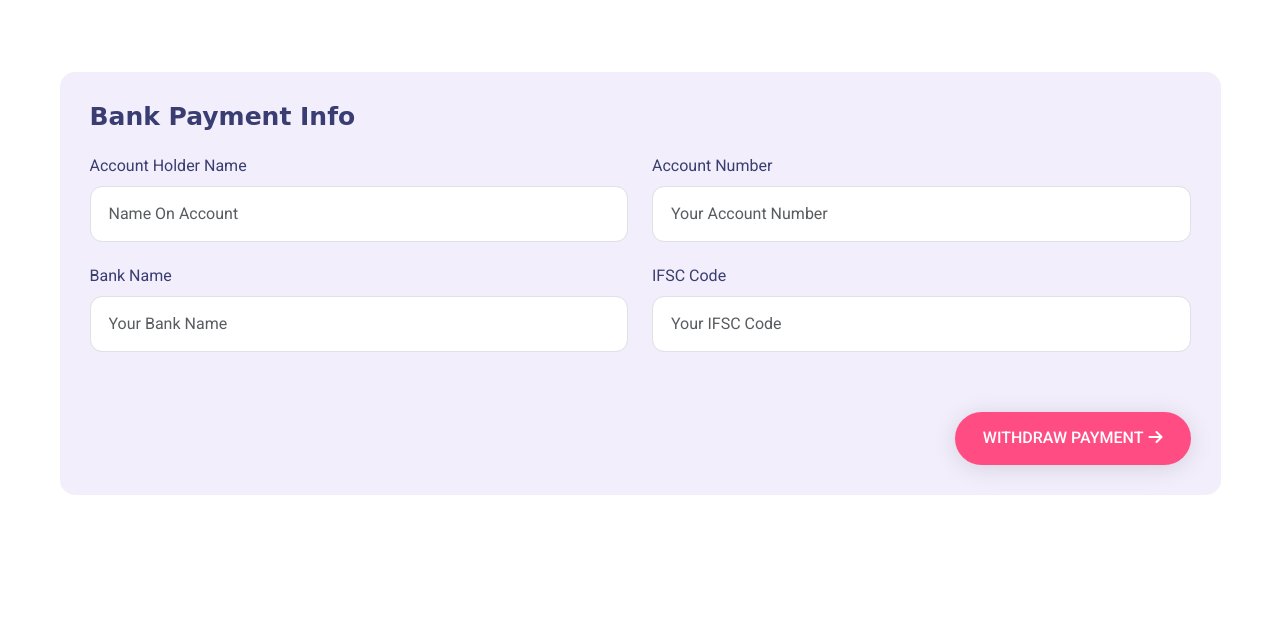
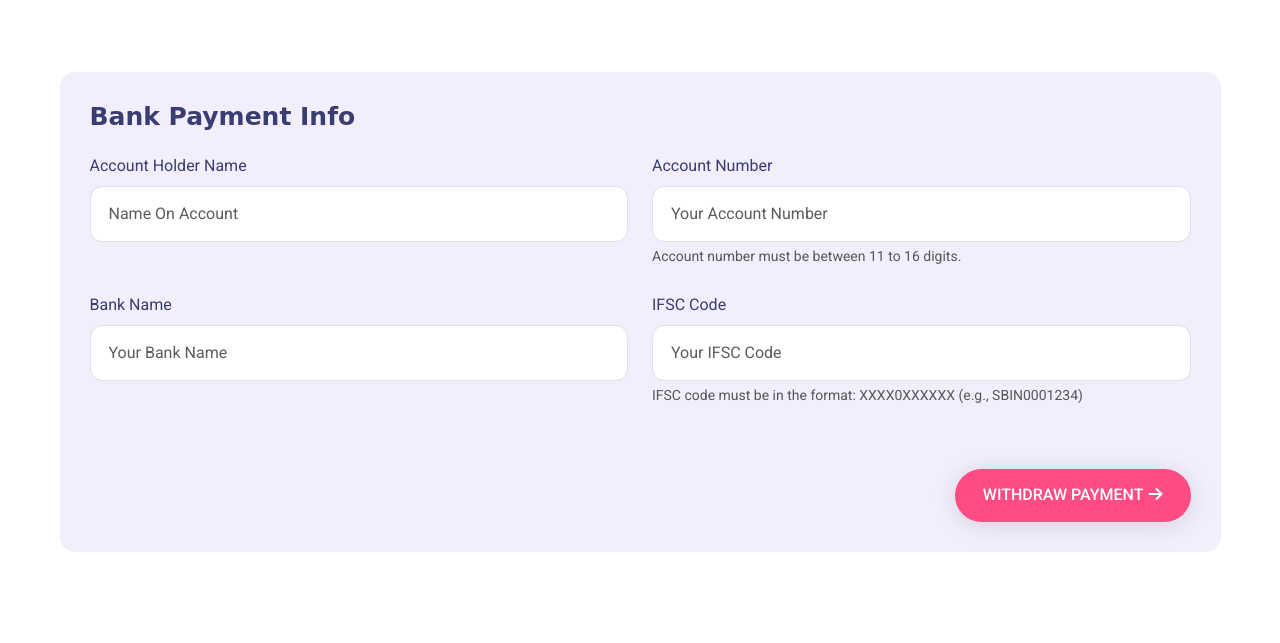
Before and after one commit to Rutvik5o/PetCareHub-All-in-One-solution, a Django app: page /withdraw/31 in a window 1280 px wide. Shown: the part 555-1198 px from the top of the page. Run offline with Django 5.2, Linux system fonts and the light colour scheme; data comes from the database, SQL or seed files in the repository; both versions use the stored data as it was after the commit; some libraries are stand-ins or nearby versions; some web fonts are replaced.

Commit message:
Set validation in vet withdraw, vetregister, vetAppointmen and change 2.0 date

```diff
--- a/myapp/static/js/main.js
+++ b/myapp/static/js/main.js
@@ -217,7 +217,7 @@ Version         : 1.2
 
     // countdown
     if ($('#countdown').length) {
-        $('#countdown').countdown('2025/08/08', function (event) {
+        $('#countdown').countdown('2025/06/18', function (event) {
             $(this).html(event.strftime('' + '<div class="row">' + '<div class="col countdown-single">' + '<h2 class="mb-0">%-D</h2>' + '<h5 class="mb-0">Day%!d</h5>' + '</div>' + '<div class="col countdown-single">' + '<h2 class="mb-0">%H</h2>' + '<h5 class="mb-0">Hours</h5>' + '</div>' + '<div class="col countdown-single">' + '<h2 class="mb-0">%M</h2>' + '<h5 class="mb-0">Minutes</h5>' + '</div>' + '<div class="col countdown-single">' + '<h2 class="mb-0">%S</h2>' + '<h5 class="mb-0">Seconds</h5>' + '</div>' + '</div>'));
         });
     }
--- a/myapp/templates/vetWithdraw.html
+++ b/myapp/templates/vetWithdraw.html
@@ -1,8 +1,5 @@
 <!DOCTYPE html>
 <html lang="en">
-
-
-<!-- Mirrored from live.themewild.com/PetCareHub/vetWithdraw.html by HTTrack Website Copier/3.x [XR&CO'2014], Fri, 07 Feb 2025 13:49:52 GMT -->
 <head>
     <!-- meta tags -->
     <meta charset="UTF-8">
@@ -40,11 +37,8 @@
     </div>
     <!-- preloader end -->
 
-
     {% include 'vetNav.html' %}
     <!-- popup search end -->
-
-
 
 <main class="main">
 
@@ -80,19 +74,23 @@
                             <div class="col-lg-6">
                                 <div class="form-group">
                                     <label>Account Number</label>
-                                    <input type="text" class="form-control" name="acc" placeholder="Your Account Number" required>
+                                    <input type="text" class="form-control" name="acc" placeholder="Your Account Number" required
+                                           minlength="11" maxlength="16" pattern="\d{11,16}">
+                                    <small class="form-text text-muted">Account number must be between 11 to 16 digits.</small>
                                 </div>
                             </div>
                             <div class="col-lg-6">
                                 <div class="form-group">
                                     <label>Bank Name</label>
-                                    <input type="text" class="form-control" placeholder="Your Bank Name"  name = "bank" required>
+                                    <input type="text" class="form-control" placeholder="Your Bank Name" name="bank" required>
                                 </div>
                             </div>
                             <div class="col-lg-6">
                                 <div class="form-group">
                                     <label>IFSC Code</label>
-                                    <input type="text" class="form-control" placeholder="Your IFSC Code" name="ifsc" required>
+                                    <input type="text" class="form-control" placeholder="Your IFSC Code" name="ifsc" required
+                                           pattern="^[A-Za-z]{4}0[A-Z0-9a-z]{6}$">
+                                    <small class="form-text text-muted">IFSC code must be in the format: XXXX0XXXXXX (e.g., SBIN0001234)</small>
                                 </div>
                             </div>
                         </div>
@@ -109,25 +107,17 @@
 </main>
         <!-- shop checkout end -->
 
-
-
-
-
-
     <!-- footer area -->
     {% include 'footer.html' %}
     <!-- footer area end -->
-
-
-
 
     <!-- scroll-top -->
     <a href="#" id="scroll-top"><i class="fa fa-angle-up"></i></a>
     <!-- scroll-top end -->
 
-
     <!-- js -->
-    <script data-cfasync="false" src="../cdn-cgi/scripts/5c5dd728/cloudflare-static/email-decode.min.js"></script><script src="/static/js/jquery-3.6.0.min.js"></script>
+    <script data-cfasync="false" src="../cdn-cgi/scripts/5c5dd728/cloudflare-static/email-decode.min.js"></script>
+    <script src="/static/js/jquery-3.6.0.min.js"></script>
     <script src="/static/js/modernizr.min.js"></script>
     <script src="/static/js/bootstrap.bundle.min.js"></script>
     <script src="/static/js/imagesloaded.pkgd.min.js"></script>
@@ -142,7 +132,4 @@
     <script src="/static/js/main.js"></script>
 
 </body>
-
-
-<!-- Mirrored from live.themewild.com/PetCareHub/vetWithdraw.html by HTTrack Website Copier/3.x [XR&CO'2014], Fri, 07 Feb 2025 13:49:52 GMT -->
 </html>
```
Also changed, not shown: myapp/templates/vetAppointment.html (+20 -1 lines), myapp/templates/vetRegister.html (+8 -5 lines), db.sqlite3, media/photos/OIP_1.jfif (added), 13 other files.
